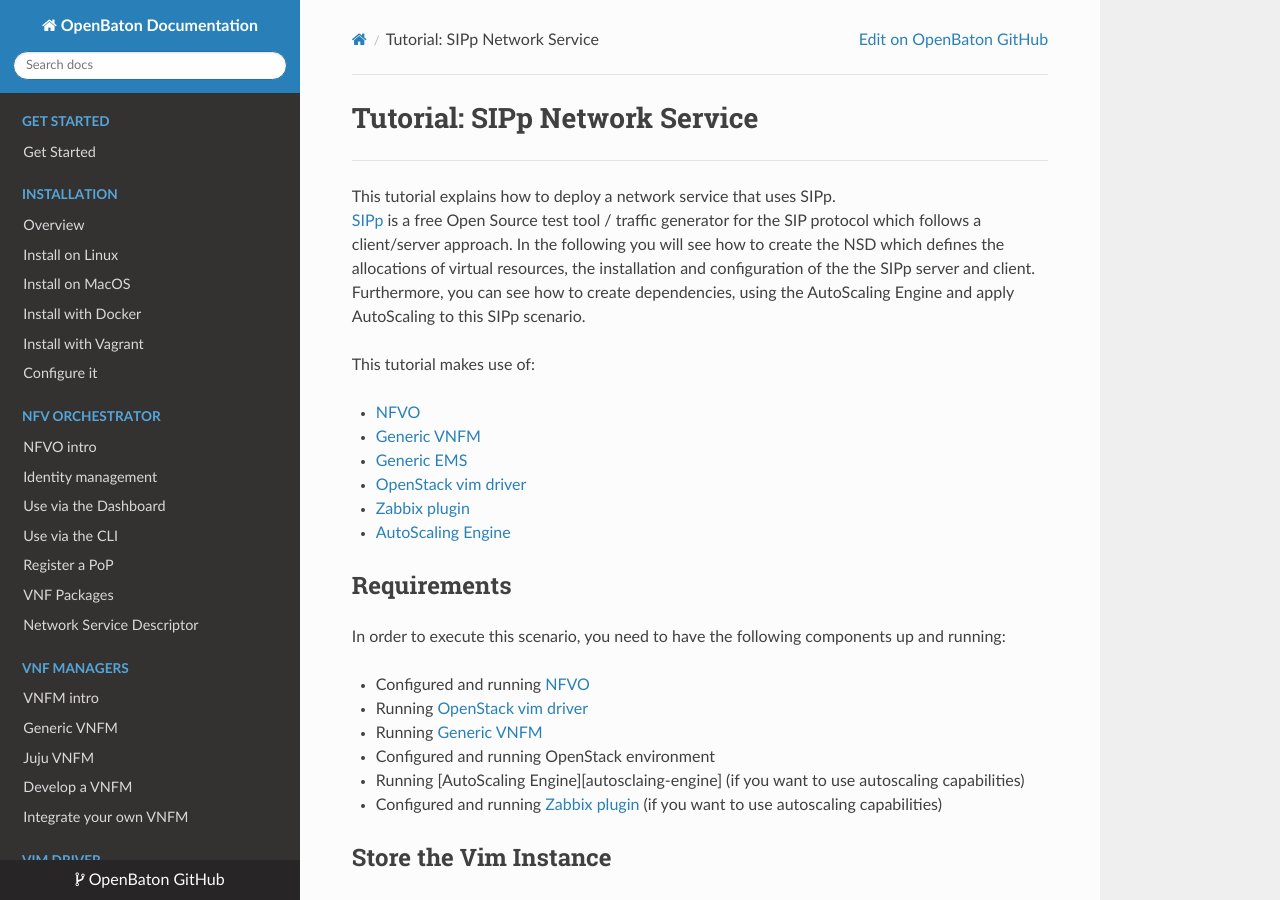
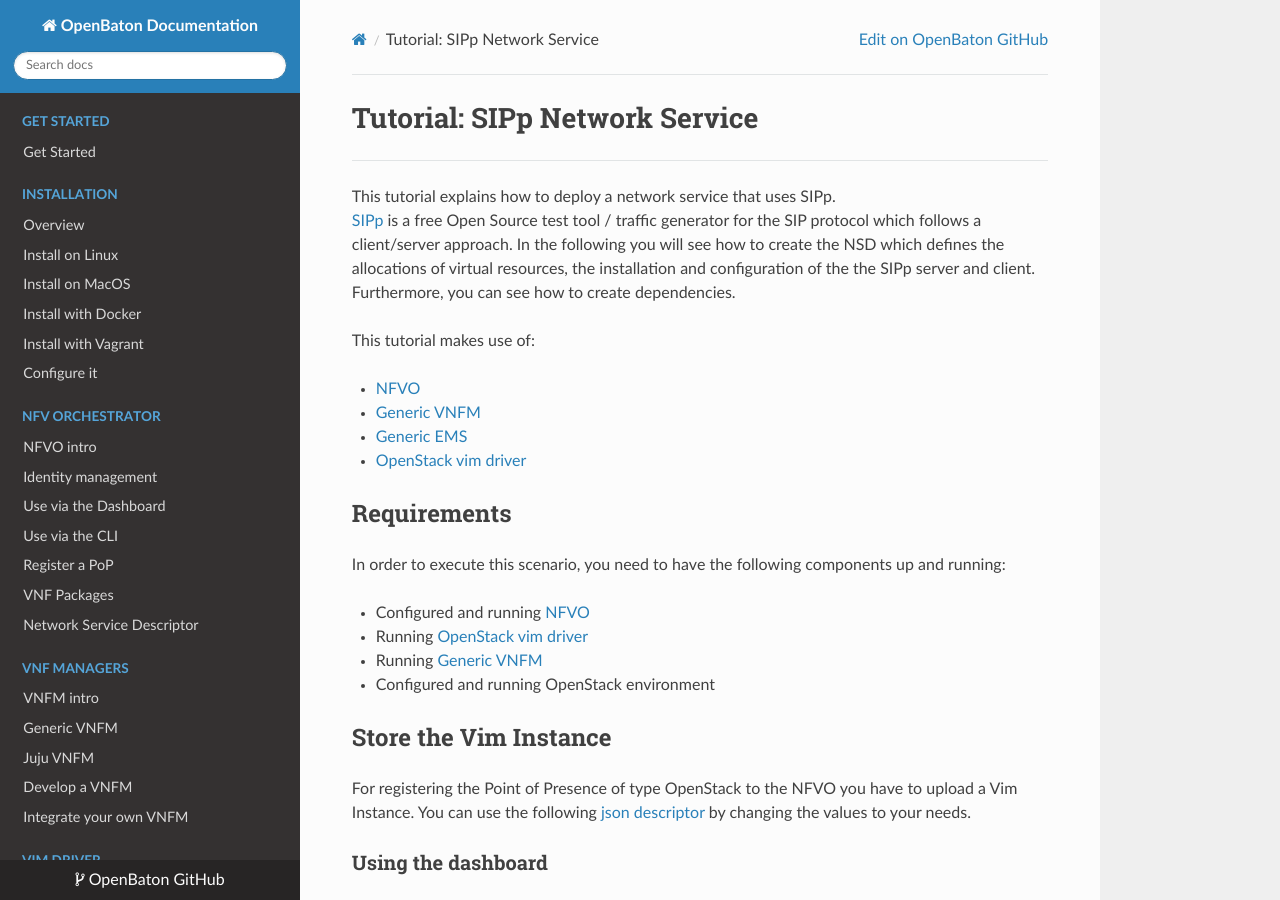
Before and after one commit to openbaton/docs, an MkDocs documentation site: the page built from docs/tutorial-sipp.md, in a window 1280 px wide and 900 px high. Built offline with MkDocs 1.6.1, drawn with Linux system fonts in a browser that asks for light colours; nearby versions of some CDN libraries; old or Windows-style settings are respelled for this version of MkDocs; some of the changed text lies outside the part shown.

Commit message:
Imp: docs

```diff
--- a/docs/tutorial-sipp.md
+++ b/docs/tutorial-sipp.md
@@ -2,7 +2,7 @@
 -----------------------------------------
 
 This tutorial explains how to deploy a network service that uses SIPp.
-[SIPp][sipp-website] is a free Open Source test tool / traffic generator for the SIP protocol which follows a client/server approach. In the following you will see how to create the NSD which defines the allocations of virtual resources, the installation and configuration of the the SIPp server and client. Furthermore, you can see how to create dependencies, using the AutoScaling Engine and apply AutoScaling to this SIPp scenario.
+[SIPp][sipp-website] is a free Open Source test tool / traffic generator for the SIP protocol which follows a client/server approach. In the following you will see how to create the NSD which defines the allocations of virtual resources, the installation and configuration of the the SIPp server and client. Furthermore, you can see how to create dependencies.
 
 This tutorial makes use of:
 
@@ -10,8 +10,6 @@
 * [Generic VNFM][generic-vnfm]
 * [Generic EMS][ems-github]
 * [OpenStack vim driver][openstack-plugin]
-* [Zabbix plugin][zabbix-plugin]
-* [AutoScaling Engine][autoscaling-engine]
 
 ## Requirements
 
@@ -21,8 +19,6 @@
  * Running [OpenStack vim driver][openstack-plugin]
  * Running [Generic VNFM][generic-vnfm]
  * Configured and running OpenStack environment
- * Running [AutoScaling Engine][autosclaing-engine] (if you want to use autoscaling capabilities)
- * Configured and running [Zabbix plugin][zabbix-plugin] (if you want to use autoscaling capabilities)
 
 ## Store the Vim Instance
 
@@ -203,13 +199,6 @@
 
 When all the VNF Records are done with all of the scripts defined in the lifecycle events, the NFVO will put the state of the VNF Record to ACTIVE and when all the VNF Records are in state ACTIVE, also the Network Service Record will be in state ACTIVE. This means that the service is deployed correctly. For learning more about the states of a VNF Record please refer to the [VNF Record state documentation][vnfr-states].
 
-# Addtional information about this scenario
-This section provides you with additional information about the AutoScaling Engine, Configuration Parameters and dependencies between VNFs.
-
-## AutoScaling
-
-***TODO***
-
 ## Configuration Parameters
 
 Additionally, there are a bundge of parameters which can configure the SIP client to simulate several scenarios such as increasing number of calls, changing the call rates or changing the transport mode. These parameters can be changed inside the NSD directly or provided during the launch of the NSD. Below you can find the configuration parameters as put in the SIPp NSD, in particular in the SIPp client VNFD. Checkout the following overview of all available paramters and the meanings.
@@ -361,8 +350,6 @@
 [ems-github]: https://github.com/openbaton/ems/tree/master
 
 [sipp-website]: http://sipp.sourceforge.net/
-[autoscaling-engine]: autoscaling
-[zabbix-plugin]: zabbix-plugin
 
 <!---
 Script for open external links in a new tab
```
Also changed, not shown: docs/autoscaling.md (+3 -1 lines), docs/network-slicing.md (+6 -2 lines).
